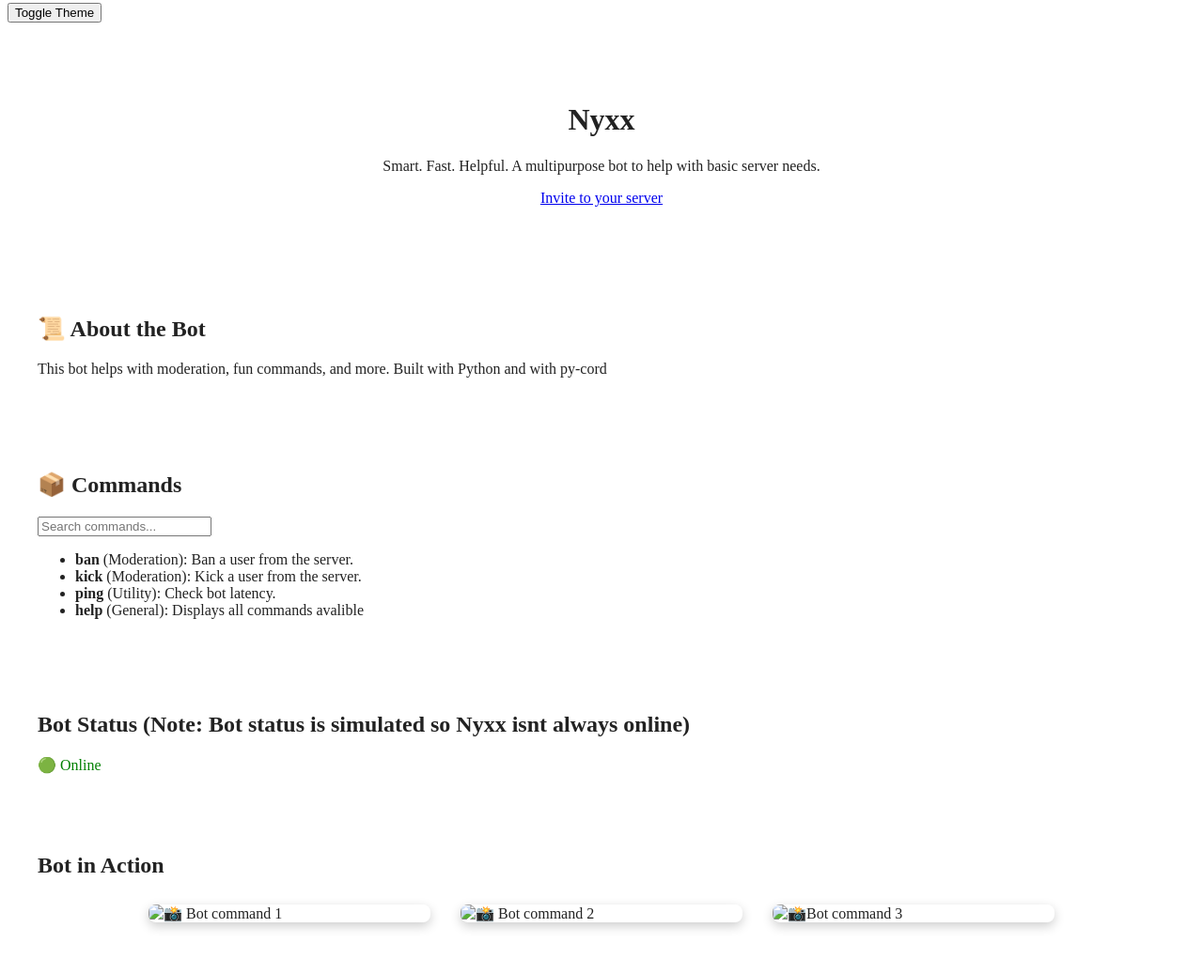
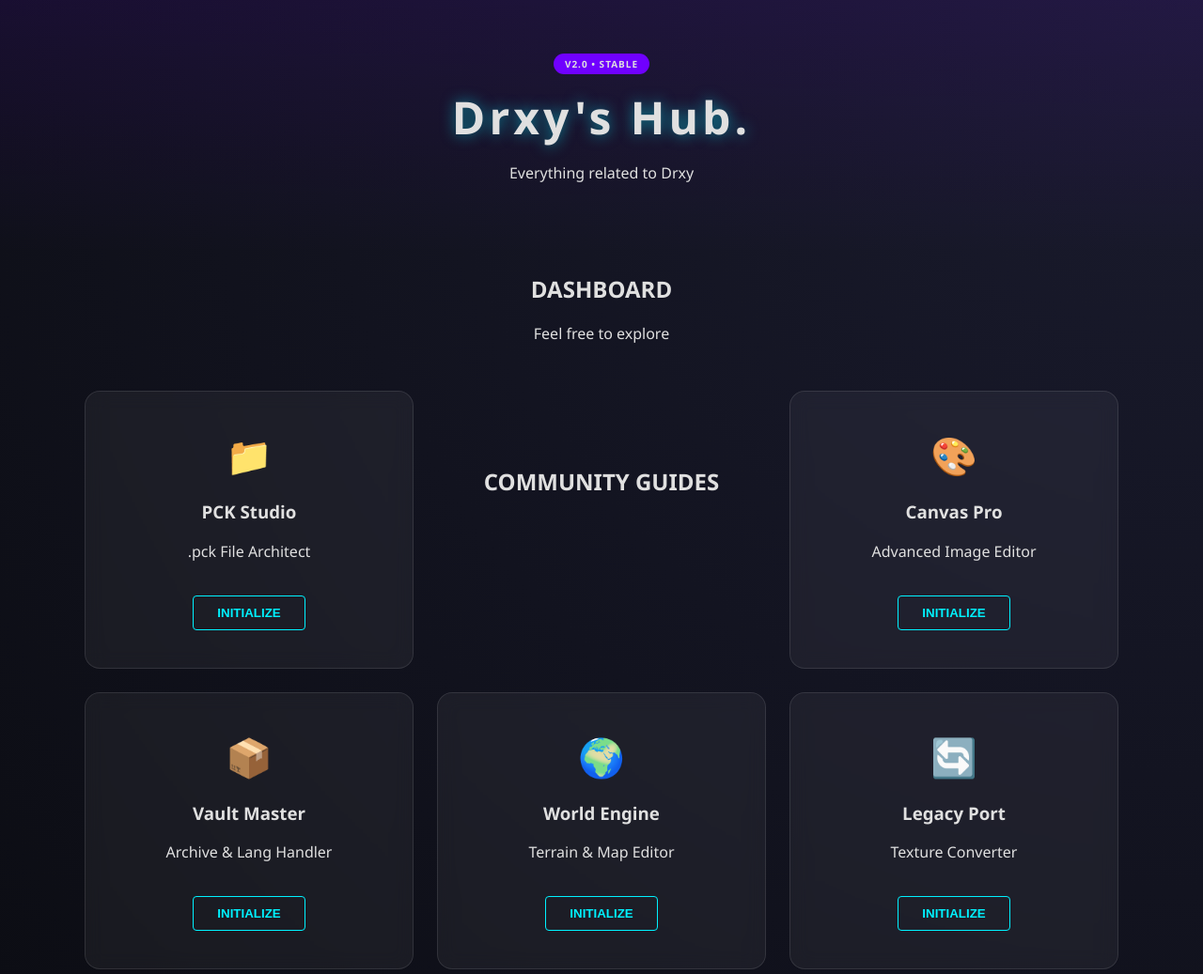
Before and after one commit to fwdrxyy/fwdrxyy.github.io, a plain HTML site: page index.html in a window 1280 px wide. Shown: the part 5-1042 px from the top of the page at 94% size. Drawn offline with Linux system fonts and the light colour scheme.

Commit message:
revamp whole website

```diff
--- a/index.html
+++ b/index.html
@@ -1,79 +1,74 @@
 <!DOCTYPE html>
 <html lang="en">
 <head>
-  <meta charset="UTF-8" />
-  <meta name="viewport" content="width=device-width, initial-scale=1.0" />
-  <title>Nyxx</title>
-  <link rel="stylesheet" href="style.css" />
-  <button id="theme-toggle">Toggle Theme</button>
+    <meta charset="UTF-8">
+    <meta name="viewport" content="width=device-width, initial-scale=1.0">
+    <title>Drxy's Hub. </title>
+    <link rel="stylesheet" href="style.css">
 </head>
 <body>
-  <!-- 🔷 Hero Section -->
-  <header class="hero">
-    <h1>Nyxx</h1>
-    <p>Smart. Fast. Helpful. A multipurpose bot to help with basic server needs.</p>
-    <a href="https://discord.com/oauth2/authorize?client_id=1316842370117009449" class="cta-button">Invite to your server</a>
-  </header>
 
-  <!-- 📜 About Section -->
-  <section id="about">
-    <h2>📜 About the Bot</h2>
-    <p>This bot helps with moderation, fun commands, and more. Built with Python and with py-cord</p>
-  </section>
+    <header class="main-header">
+        <div class="logo-container">
+            <span class="badge">V2.0 • STABLE</span>
+            <h1>Drxy's Hub.</h1>
+            <p class="subtitle">Everything related to Drxy</p>
+        </div>
+    </header>
 
-  <!-- 📦 Commands Explorer -->
-  <section id="commands">
-    <h2>📦 Commands</h2>
-    <input type="text" id="search" placeholder="Search commands..." />
-    <ul id="command-list">
-      <!-- JavaScript will populate this -->
-    </ul>
-  </section>
+    <main class="content-wrapper">
+        <section class="welcome-section">
+            <h2>DASHBOARD</h2>
+            <p>Feel free to explore</p>
+        </section>
 
-  <!-- 🛠️ Bot Status -->
-  <section id="status">
-    <h2>Bot Status (Note: Bot status is simulated so Nyxx isnt always online)</h2>
-    <div id="status-indicator">🛠️ Checking status...</div>
-  </section>
+        <div class="tool-grid">
+            <div class="tool-card">
+                <div class="icon-box">📁</div>
+                <h3>PCK Studio</h3>
+                <p>.pck File Architect</p>
+                <button class="btn-launch">INITIALIZE</button>
+            </div>
+        <section class="video-vault">
+        <h2>COMMUNITY GUIDES</h2>
+        <div id="youtubeFeed" class="video-grid"></div>
+        </section>
+            <div class="tool-card">
+                <div class="icon-box">🎨</div>
+                <h3>Canvas Pro</h3>
+                <p>Advanced Image Editor</p>
+                <button class="btn-launch">INITIALIZE</button>
+            </div>
 
-  <!-- 📸 Screenshots -->
-<section id="screenshots">
-  <h2>Bot in Action </h2>
-  <div class="gallery">
-    <img src="images/bot1.png" alt="📸 Bot command 1" class="lightbox-img" />
-    <img src="images/bot2.png" alt="📸 Bot command 2" class="lightbox-img" />
-    <img src="images/bot3.png" alt="📸Bot command 3" class="lightbox-img" />
-  </div>
-</section>
+            <div class="tool-card">
+                <div class="icon-box">📦</div>
+                <h3>Vault Master</h3>
+                <p>Archive & Lang Handler</p>
+                <button class="btn-launch">INITIALIZE</button>
+            </div>
 
-<section id="youtube">
-  <h2>📺 Latest Videos</h2>
-  <div class="videos" id="youtubeFeed">
-    <!-- JS will inject <iframe> elements here -->
-  </div>
-</section>
+            <div class="tool-card">
+                <div class="icon-box">🌍</div>
+                <h3>World Engine</h3>
+                <p>Terrain & Map Editor</p>
+                <button class="btn-launch">INITIALIZE</button>
+            </div>
 
-  <!-- 📣 Bot Changelog -->
-  <section id="changelog">
-    <h2>📣 Latest Bot Updates</h2>
-    <ul>
-      <li><strong>v1.5</strong> – No changes at the moment<li>
-    </ul>
-  </section>
+            <div class="tool-card">
+                <div class="icon-box">🔄</div>
+                <h3>Legacy Port</h3>
+                <p>Texture Converter</p>
+                <button class="btn-launch">INITIALIZE</button>
+            </div>
 
-  <section id="changelog">
-    <h2>📣 Latest Website Updates</h2>
-    <ul>
-      <li><strong>v1.2</strong> – Added centering for the page to make it nicer<li>
-    </ul>
-  </section>
-
-  <!-- 📥 Footer -->
-  <footer>
-    <p>Made with ❤️ by fwdrxyy (Gabe). View on <a href="https://github.com/fwdrxyy/Nyxx">GitHub</a>.</p>
-  </footer>
-
-  <script src="websiteScript.js"></script>
+            <div class="tool-card">
+                <div class="icon-box">🎵</div>
+                <h3>Sonic Link</h3>
+                <p>Audio Stream Converter</p>
+                <button class="btn-launch">INITIALIZE</button>
+            </div>
+        </div>
+    </main>
 
 </body>
 </html>
--- a/style.css
+++ b/style.css
@@ -1,138 +1,116 @@
-/* Light Theme (default) */
-body {
-  background-color: #ffffff;
-  color: #222222;
+:root {
+    --bg-dark: #0a0b10;
+    --card-bg: rgba(255, 255, 255, 0.05);
+    --accent-cyan: #00f2ff;
+    --accent-purple: #7000ff;
+    --text-main: #e0e0e0;
 }
 
-/* Dark Theme */
-.dark-theme {
-  background-color: #121212;
-  color: #f0f0f0;
+body {
+    margin: 0;
+    font-family: 'Segoe UI', Roboto, sans-serif;
+    background-color: var(--bg-dark);
+    color: var(--text-main);
+    background-image: radial-gradient(circle at top right, #1a1b2e, transparent);
+    min-height: 100vh;
 }
 
-#screenshots img {
-  max-width: 100%;
-  border-radius: 8px;
-  box-shadow: 0 4px 12px rgba(0, 0, 0, 0.2);
-  margin-bottom: 20px;
+/* Header Section */
+.main-header {
+    text-align: center;
+    padding: 60px 20px;
+    background: linear-gradient(180deg, rgba(112, 0, 255, 0.1) 0%, transparent 100%);
 }
 
-.gallery {
-  display: flex;
-  flex-wrap: wrap;
-  gap: 10px;
-  justify-content: center;
+.badge {
+    background: var(--accent-purple);
+    font-size: 10px;
+    padding: 4px 12px;
+    border-radius: 20px;
+    letter-spacing: 1px;
+    font-weight: bold;
 }
 
-.gallery img {
-  width: 200px;
-  border-radius: 8px;
-  cursor: pointer;
-  transition: transform 0.3s ease;
+h1 {
+    font-size: 3rem;
+    margin: 15px 0;
+    letter-spacing: 4px;
+    text-shadow: 0 0 15px rgba(0, 242, 255, 0.5);
 }
 
-.gallery img:hover {
-  transform: scale(1.05);
+/* Tool Grid */
+.content-wrapper {
+    max-width: 1100px;
+    margin: 0 auto;
+    padding: 0 20px 60px;
 }
 
-/* Lightbox container */
-#lightbox {
-  position: fixed;
-  top: 0;
-  left: 0;
-  width: 100%;
-  height: 100%;
-  display: flex;
-  justify-content: center;
-  align-items: center;
-  z-index: 999;
-  transition: opacity 0.3s ease;
+.welcome-section {
+    text-align: center;
+    margin-bottom: 50px;
 }
 
-/* Hidden by default */
-.lightbox-hidden {
-  display: none;
+.tool-grid {
+    display: grid;
+    grid-template-columns: repeat(auto-fit, minmax(300px, 1fr));
+    gap: 25px;
 }
 
-/* Lightbox image */
-#lightbox-img {
-  max-width: 90%;
-  max-height: 80%;
-  border-radius: 10px;
-  box-shadow: 0 0 20px rgba(255,255,255,0.2);
+/* Card Design */
+.tool-card {
+    background: var(--card-bg);
+    border: 1px solid rgba(255, 255, 255, 0.1);
+    border-radius: 16px;
+    padding: 40px 20px;
+    text-align: center;
+    transition: all 0.3s ease;
+    backdrop-filter: blur(10px);
 }
 
-#lightbox-close {
-  position: absolute;
-  top: 20px;
-  right: 20px;
-  background: transparent;
-  border: none;
-  font-size: 2rem;
-  color: white;
-  cursor: pointer;
-  z-index: 10001;
-  padding: 10px;
+.tool-card:hover {
+    transform: translateY(-10px);
+    border-color: var(--accent-cyan);
+    box-shadow: 0 10px 30px rgba(0, 242, 255, 0.1);
 }
 
-@media (max-width: 600px) {
-  #lightbox-close {
-    font-size: 2.5rem;
-    top: 10px;
-    right: 10px;
-    padding: 15px;
-  }
+.icon-box {
+    font-size: 40px;
+    margin-bottom: 20px;
 }
 
-.hero {
-  text-align: center;
-  padding: 4rem 2rem;
+.btn-launch {
+    margin-top: 20px;
+    background: transparent;
+    border: 1px solid var(--accent-cyan);
+    color: var(--accent-cyan);
+    padding: 10px 25px;
+    border-radius: 4px;
+    cursor: pointer;
+    font-weight: bold;
+    transition: 0.2s;
 }
 
-.hero h2 {
-  font-size: 2.5rem;
-  margin-bottom: 1rem;
+.btn-launch:hover {
+    background: var(--accent-cyan);
+    color: var(--bg-dark);
+    box-shadow: 0 0 20px var(--accent-cyan);
 }
 
-.cta {
-  display: inline-block;
-  margin-top: 1rem;
-  padding: 0.75rem 1.5rem;
-  background: #5865F2;
-  color: white;
-  border-radius: 5px;
-  text-decoration: none;
+.video-vault {
+    margin-top: 60px;
+    text-align: center;
 }
 
-section {
-  padding: 2rem;
+.video-grid {
+    display: grid;
+    grid-template-columns: repeat(auto-fit, minmax(320px, 1fr));
+    gap: 20px;
+    margin-top: 30px;
 }
 
-.gallery {
-  display: flex;
-  gap: 1rem;
-  flex-wrap: wrap;
+.video-grid iframe {
+    width: 100%;
+    border-radius: 12px;
+    border: 1px solid rgba(255, 255, 255, 0.1);
+    box-shadow: 0 4px 15px rgba(0, 0, 0, 0.5);
 }
-
-.gallery img {
-  width: 300px;
-  margin: 0.5rem;
-  transition: transform 0.3s ease;
-}
-.gallery img:hover {
-  transform: scale(1.05);
-}
-
-.videos iframe {
-  width: 360px;
-  height: 215px;
-  margin: 1rem;
-  border: none;
-  border-radius: 8px;
-}
-
-footer {
-  text-align: center;
-  padding: 1rem;
-  font-size: 0.9rem;
-}
--- a/websiteScript.js
+++ b/websiteScript.js
@@ -1,61 +1,63 @@
-// Sample command data
-const commands = [
-  { name: "ban", category: "Moderation", description: "Ban a user from the server." },
-  { name: "kick", category: "Moderation", description: "Kick a user from the server." },
-  { name: "ping", category: "Utility", description: "Check bot latency." },
-  { name: "help", category: "General", description: "Displays all commands avalible" }
-];
+// 1. Tool Logic: Add click events to the "INITIALIZE" buttons
+const launchButtons = document.querySelectorAll('.btn-launch');
 
-// Render command list
-function renderCommands(filter = "") {
-  const list = document.getElementById("command-list");
-  list.innerHTML = ""; // Clear previous items
+launchButtons.forEach(button => {
+    button.addEventListener('click', (e) => {
+        // Find the tool name (the H3) relative to the clicked button
+        const toolName = e.target.parentElement.querySelector('h3').innerText;
 
-  const filtered = commands.filter(cmd =>
-    cmd.name.toLowerCase().includes(filter.toLowerCase())
-  );
+        // Visual feedback for clicking
+        e.target.innerText = "LAUNCHING...";
+        e.target.style.borderColor = "#7000ff"; // Change to accent-purple
 
-  filtered.forEach(cmd => {
-    const item = document.createElement("li");
-    item.innerHTML = `<strong>${cmd.name}</strong> (${cmd.category}): ${cmd.description}`;
-    list.appendChild(item);
+        console.log(`Initializing ${toolName} environment...`);
+
+        // Simulate a loading delay
+        setTimeout(() => {
+            alert(`${toolName} has been initialized successfully!`);
+            e.target.innerText = "INITIALIZE";
+            e.target.style.borderColor = "";
+        }, 1500);
     });
+});
+
+// 2. Dynamic Status (Adapted from your old script)
+// Since you have a "STABLE" badge in the HTML, let's make it dynamic
+function updateSystemStatus() {
+    const badge = document.querySelector('.badge');
+    if (badge) {
+        const isOnline = Math.random() > 0.1; // 90% uptime
+        badge.innerText = isOnline ? "V2.0 • STABLE" : "V2.0 • MAINTENANCE";
+        badge.style.background = isOnline ? "var(--accent-purple)" : "#ff4d4d";
+    }
 }
 
+// Update status every 30 seconds
+setInterval(updateSystemStatus, 30000);
 
-document.getElementById("search").addEventListener("input", (e) => {
-  renderCommands(e.target.value);
+// 3. Hover Sound Effect (Optional "Cyberpunk" feel)
+const cards = document.querySelectorAll('.tool-card');
+cards.forEach(card => {
+    card.addEventListener('mouseenter', () => {
+        // You could play a very subtle click/beep sound here
+        console.log("Hovering over utility...");
+    });
 });
 
-
-renderCommands();
-
-// == Bot Status (Simulated) ==
-function updateBotStatus() {
-  const statusEl = document.getElementById("status-indicator");
-  const isOnline = Math.random() > 0.2; // 80% chance online
-
-  statusEl.textContent = isOnline ? "🟢 Online" : "🔴 Offline";
-  statusEl.style.color = isOnline ? "green" : "red";
-}
-
-updateBotStatus();
-setInterval(updateBotStatus, 10000);
-
-
-document.getElementById("theme-toggle").addEventListener("click", () => {
-  document.body.classList.toggle("dark-theme");
-});
-
-const videoIds = ['oXMqNDgkTmg', 'dXZ2LBAiOuc']; // Replace with your actual IDs
+// Define the videos you want to display
+const videoIds = ['dXZ2LBAiOuc', 'oXMqNDgkTmg'];
 
 const youtubeFeed = document.getElementById('youtubeFeed');
 
+// Check if the element exists before running to avoid errors
+if (youtubeFeed) {
     videoIds.forEach(id => {
         const iframe = document.createElement('iframe');
-  iframe.width = '360';
+        iframe.width = '100%'; // Adjusted for responsiveness
         iframe.height = '215';
         iframe.src = `https://www.youtube.com/embed/${id}`;
+        iframe.frameBorder = "0";
         iframe.allowFullscreen = true;
         youtubeFeed.appendChild(iframe);
     });
+}
```
Lines whose indentation alone changed are shown as unchanged.
